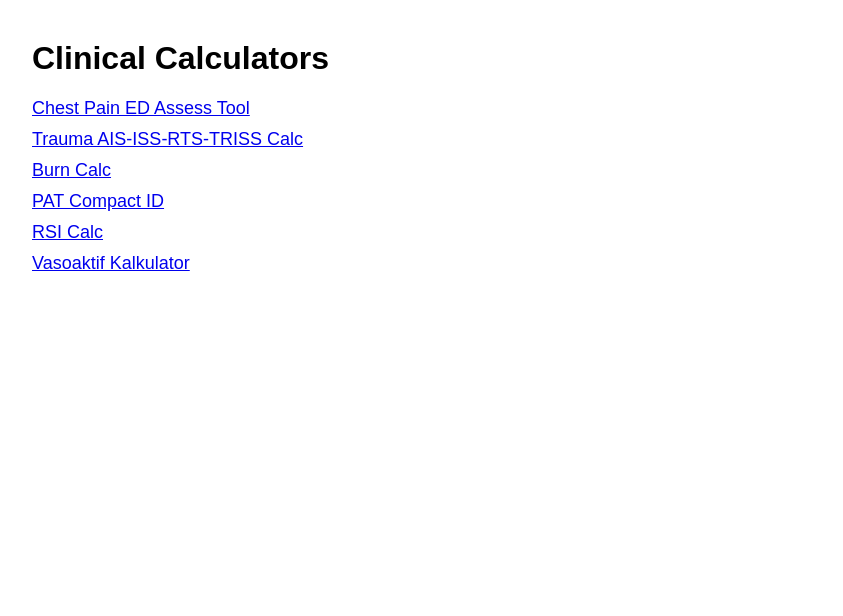
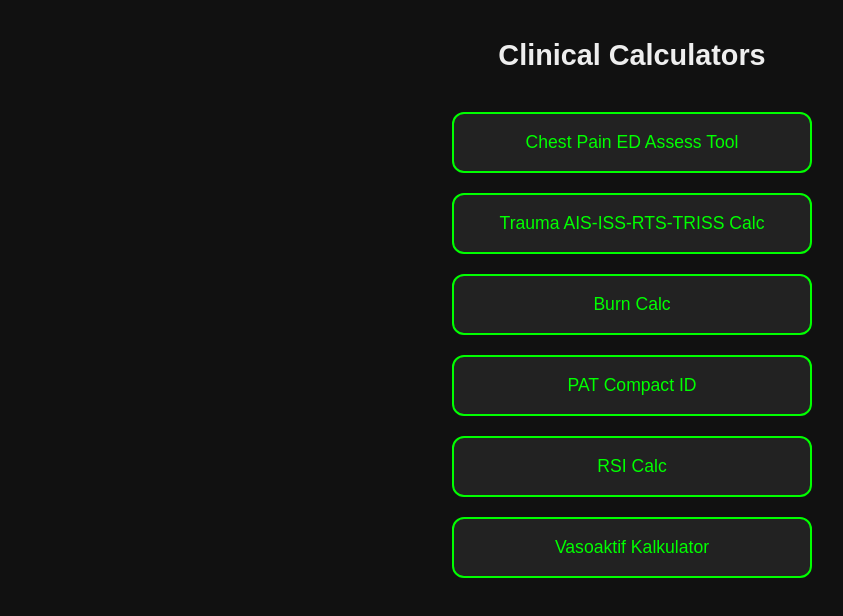
Before and after one commit to GwenP00Le/Clinical-Calcs, a plain HTML site: page index.html in a window 1280 px wide. Shown: the whole page, without its empty margins (8-851 px from the left). Drawn offline with Linux system fonts and the light colour scheme.

Commit message:
Update index.html

```diff
--- a/index.html
+++ b/index.html
@@ -1,10 +1,13 @@
 <!DOCTYPE html>
 <html>
 <head>
+<meta name="viewport" content="width=device-width, initial-scale=1">
 <title>Clinical Calculators</title>
 <style>
-body { font-family: Arial; margin: 40px; }
-a { display: block; margin: 10px 0; font-size: 18px; }
+body { background: #111; color: #eee; font-family: Arial, sans-serif; margin: 0; padding: 20px; display: flex; flex-direction: column; align-items: center; min-height: 100vh; }
+h1 { margin-bottom: 30px; font-size: 1.8em; text-align: center; }
+a { display: block; width: 100%; max-width: 320px; background: #222; color: #0f0; text-align: center; padding: 18px; margin: 10px 0; border-radius: 12px; text-decoration: none; font-size: 1.1em; border: 2px solid #0f0; transition: 0.2s; }
+a:hover { background: #0f0; color: #111; }
 </style>
 </head>
 <body>
```
